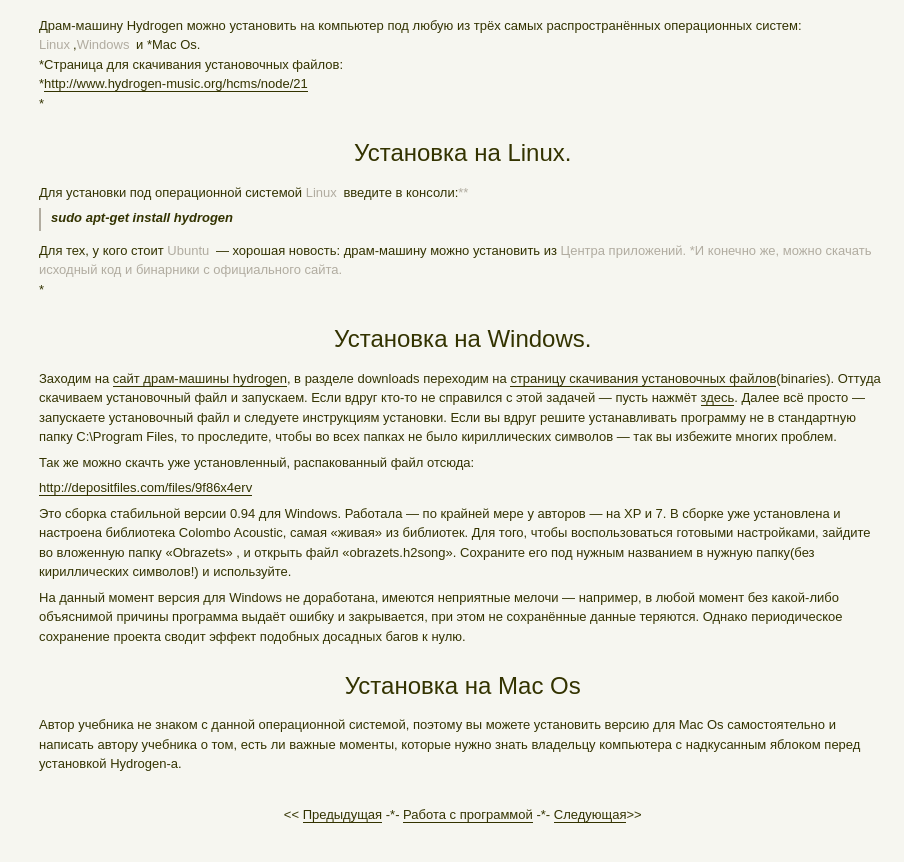
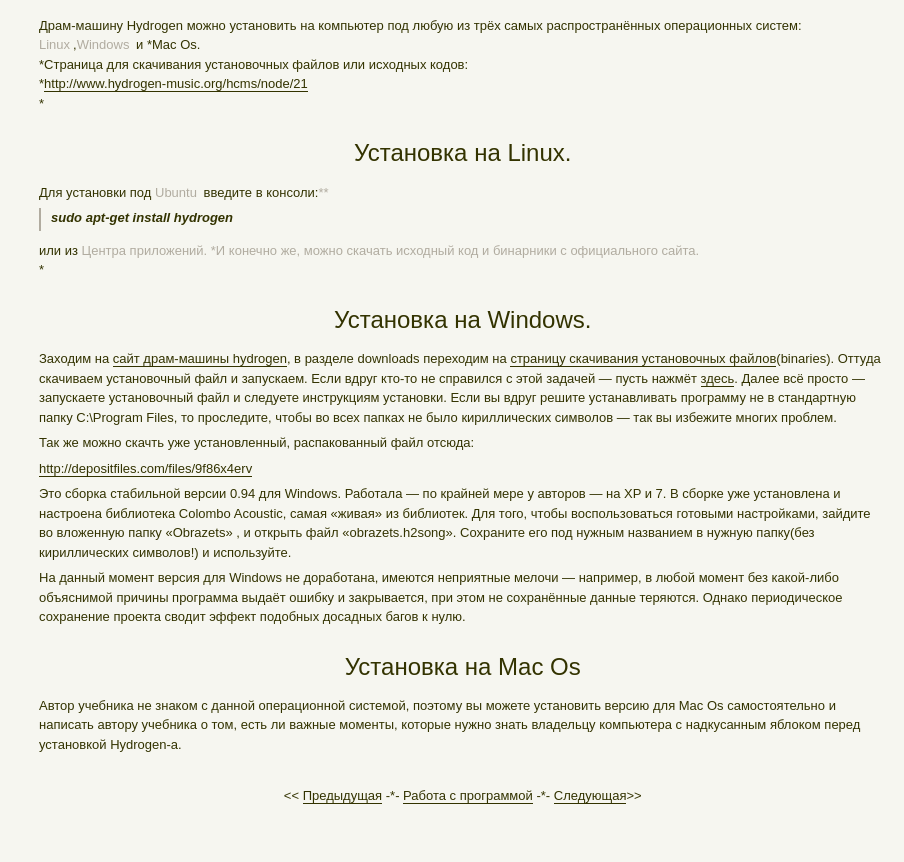
Before and after one commit to utkorose/teach-hydrogen, a Jekyll site: the page built from samouchitel/work/install/index.md, in a window 1280 px wide, cut to the strip 293-1164 px from the top of the page. Shown: the top 862 px of the strip, without its empty margins (376-1280 px from the left). Built offline with Jekyll 4.4.1, drawn with Linux system fonts in a browser that asks for light colours; some web fonts are replaced.

Commit message:
поправил текст

```diff
--- a/samouchitel/work/install/index.md
+++ b/samouchitel/work/install/index.md
@@ -4,7 +4,7 @@
 layout: page
 ---
 Драм-машину Hydrogen можно установить на компьютер под любую из трёх самых распространённых операционных систем: *Linux*,*Windows* и *Mac Os.
-*Страница для скачивания установочных файлов:
+*Страница для скачивания установочных файлов или исходных кодов:
 *<http://www.hydrogen-music.org/hcms/node/21>
 *
 
@@ -12,11 +12,11 @@
   Установка на Linux.
 </h2>
 
-Для установки под операционной системой *Linux* введите в консоли:****
+Для установки под *Ubuntu* введите в консоли:****
 
 > **sudo apt-get install hydrogen**
 
-Для тех, у кого стоит *Ubuntu* &#8212; хорошая новость: драм-машину можно установить из *Центра приложений. *И конечно же, можно скачать исходный код и бинарники с официального сайта.*
+или из *Центра приложений. *И конечно же, можно скачать исходный код и бинарники с официального сайта.*
 *
 
 <h2 style="text-align: center;">
```
